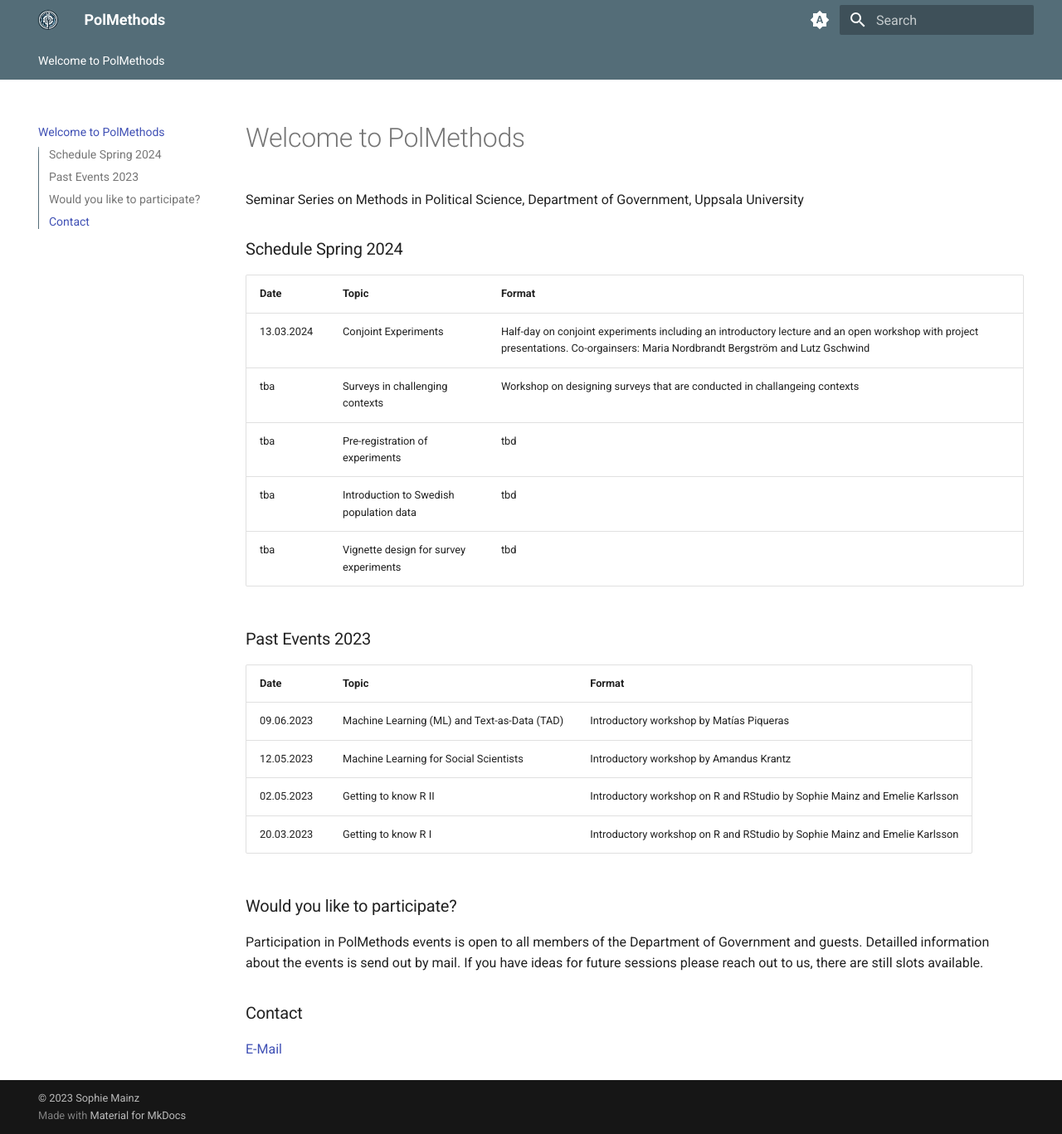
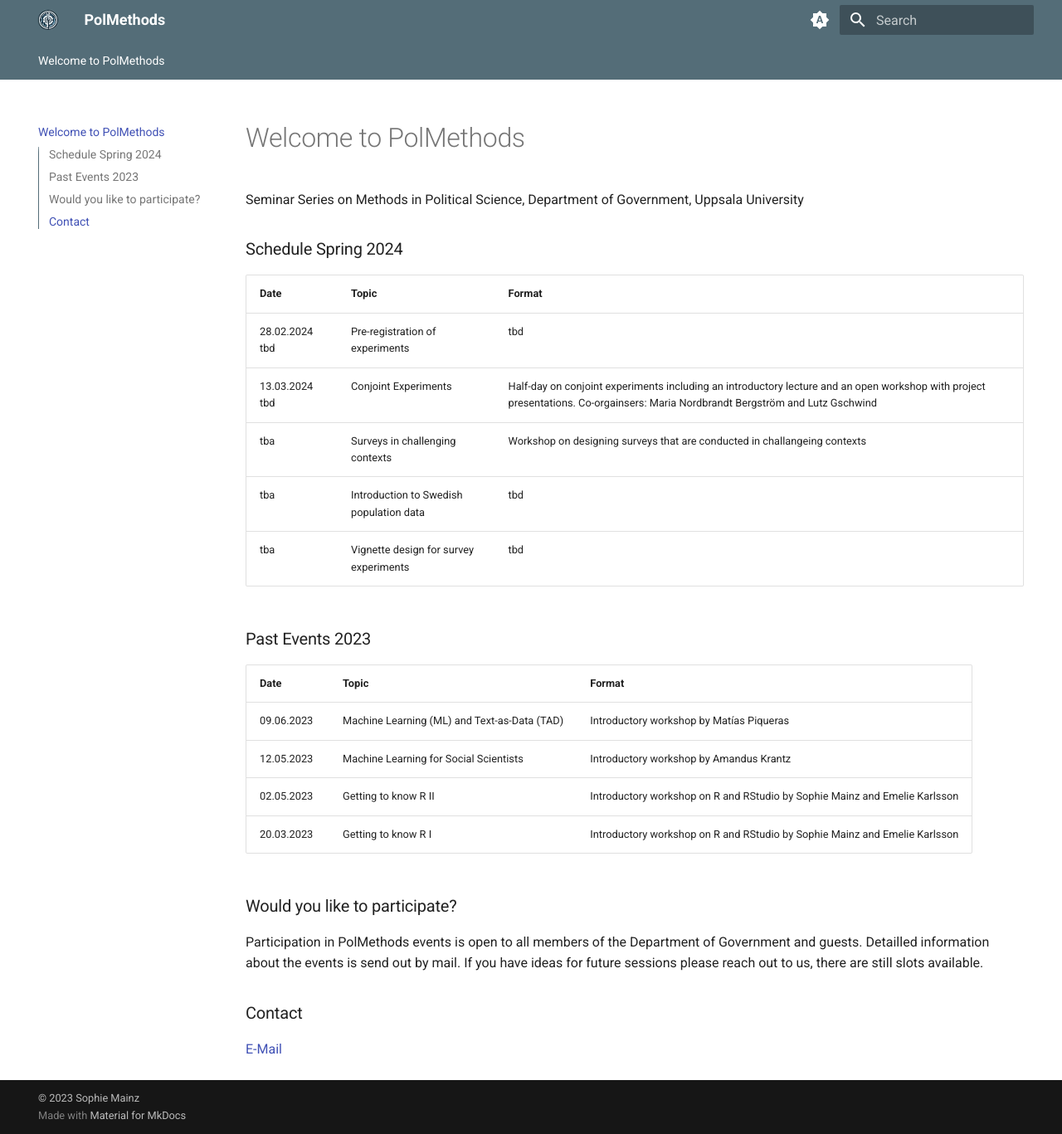
Before and after one commit to sophiemainz/polmethods-website, an MkDocs documentation site: the page built from docs/index.md, in a window 1280 px wide and 1367 px high. Shown: the whole window at 83% size. Built offline with MkDocs 1.6.1 and Material for MkDocs 9.7.7, drawn with Linux system fonts in a browser that asks for light colours.

Commit message:
pregregistration date added

```diff
--- a/docs/index.md
+++ b/docs/index.md
@@ -6,9 +6,9 @@ Seminar Series on Methods in Political Science, Department of Government, Uppsal
 
 | Date       | Topic        | Format                                  |
 |------------|-------------------|-----------------------------------------|
-| 13.03.2024 | Conjoint Experiments | Half-day on conjoint experiments including an introductory lecture and an open workshop with project presentations. Co-orgainsers: Maria Nordbrandt Bergström and Lutz Gschwind |
+| 28.02.2024 tbd | Pre-registration of experiments | tbd    |
+| 13.03.2024 tbd| Conjoint Experiments | Half-day on conjoint experiments including an introductory lecture and an open workshop with project presentations. Co-orgainsers: Maria Nordbrandt Bergström and Lutz Gschwind |
 | tba | Surveys in challenging contexts | Workshop on designing surveys that are conducted in challangeing contexts |
-| tba | Pre-registration of experiments | tbd    |
 | tba | Introduction to Swedish population data | tbd    |
 | tba | Vignette design for survey experiments | tbd    |
 
```
